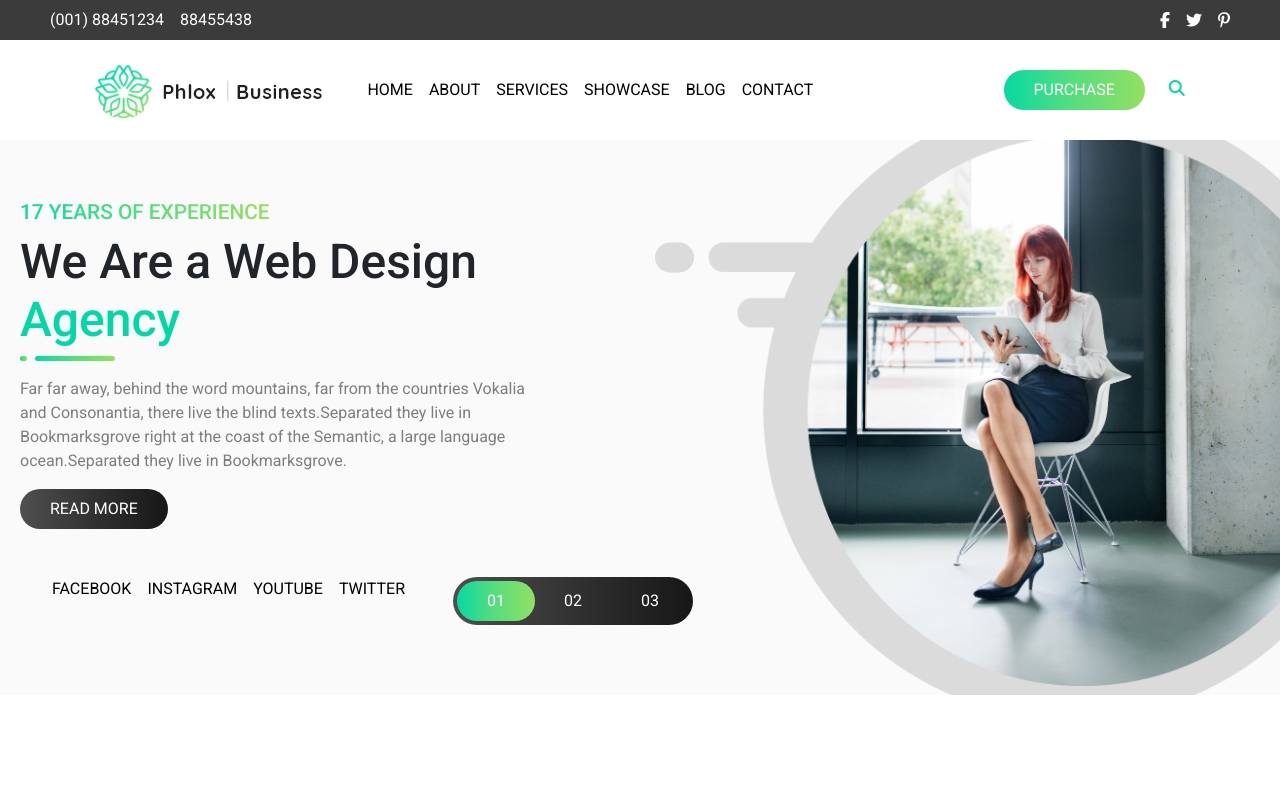
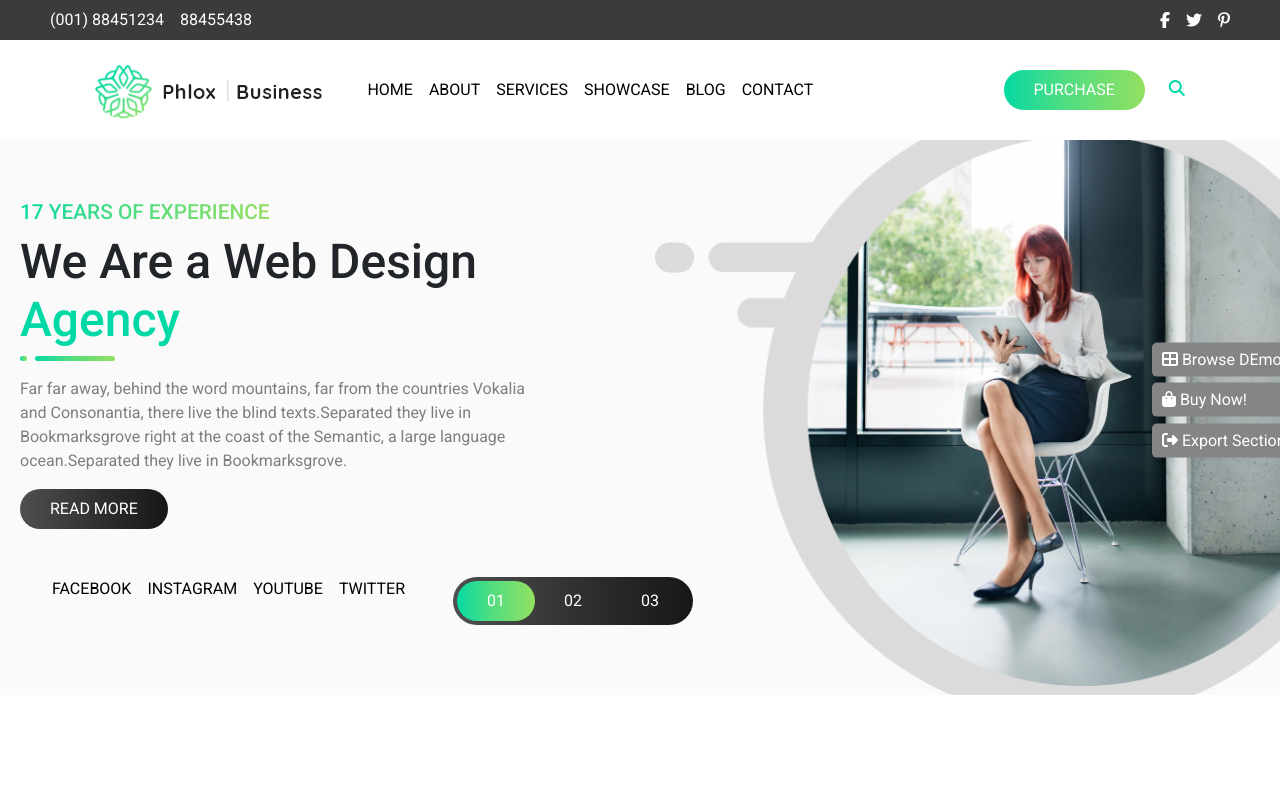
Before and after one commit to sisdream/proj-html-vuejs, a Vue app: page / in a window 1280 px wide. Shown: the top 800 px of the page. Built offline with nearby package versions, Linux system fonts and the light colour scheme.

Commit message:
fix: code optimization

```diff
--- a/src/components/AppFooter.vue
+++ b/src/components/AppFooter.vue
@@ -17,6 +17,24 @@ export default {
 
 <template>
 <footer>
+    <div class="demo">
+        <div class="demo-contain">
+            <div class="demo-btn">
+                <i class="fa-solid fa-table-cells-large me-1"></i>
+                <span>Browse DEmos</span>
+            </div>
+
+            <div class="demo-btn">
+                <i class="fa-solid fa-bag-shopping me-1"></i>
+                <span>Buy Now!</span>
+            </div>
+
+            <div class="demo-btn">
+                <i class="fa-solid fa-right-from-bracket me-1"></i>
+                <span>Export Section</span>
+            </div>
+        </div>
+    </div>
     <section class="info">
         <div class="row">
             <div class="col">
@@ -87,6 +105,34 @@ export default {
 </template>
 
 <style>
+.demo{
+    position: fixed;
+    right: 0;
+    top: 50%;
+    z-index: 9999;
+    transform: translate(20px,-50%);
+}
+
+.demo-contain{
+    display: flex;
+    flex-direction: column;
+    gap: 0.4rem;
+    transition-delay: 50ms;
+}
+
+.demo-btn{
+    color: #fff;
+    background-color: #858585;
+    border-radius: 5px;
+    padding: 5px 10px;
+    cursor: pointer;
+    &:hover{
+        background-color: #527ceb;
+        transform: scale(1.1);
+    }
+}
+
+
 .info{
     padding: 100px;
 }
--- a/src/components/AppMain.vue
+++ b/src/components/AppMain.vue
@@ -1,4 +1,32 @@
 <script>
+export default {
+    data () {
+        return {
+            cards: [
+                {
+                    icon: 'fa-solid fa-gauge-high',
+                    title: 'Speed Optimization',
+                    text: 'Far far away,bhehind the word mountains, far from the countries Vokalia Separated...'
+                },
+                {
+                    icon: 'fa-solid fa-cloud',
+                    title: 'Cloud Solution',
+                    text: 'Far far away,bhehind the word mountains, far from the countries Vokalia Separated...'
+                },
+                {
+                    icon: 'fa-solid fa-tablet-screen-button',
+                    title: 'Website Design',
+                    text: 'Far far away,bhehind the word mountains, far from the countries Vokalia Separated...'
+                },
+                {
+                    icon: 'fa-solid fa-stopwatch',
+                    title: 'Online Marketing',
+                    text: 'Far far away,bhehind the word mountains, far from the countries Vokalia Separated...'
+                }
+            ],
+        }
+    },
+ }
 </script>
 
 <template>
@@ -16,36 +44,12 @@
         </div>
 
         <div class="website-right">
-            <div class="card web-card">
+            <div class="card web-card" v-for="card in cards">
                 <div class="icon mt-3 mb-4">
-                    <i class="fa-solid fa-gauge-high"></i>
+                    <i :class="card.icon"></i>
                 </div>
-                <h4 class="mb-4">Speed Optimization</h4>
-                <p>Far far away,bhehind the word mountains, far from the countries Vokalia Separated...</p>
-            </div>
-
-            <div class="card web-card">
-                <div class="icon mt-3 mb-4">
-                    <i class="fa-solid fa-cloud"></i>
-                </div>
-                <h4 class="mb-4">Cloud Solution</h4>
-                <p>Far far away,bhehind the word mountains, far from the countries Vokalia Separated...</p>
-            </div>
-
-            <div class="card web-card">
-                <div class="icon mt-3 mb-4">
-                    <i class="fa-solid fa-tablet-screen-button"></i>
-                </div>
-                <h4 class="mb-4">Website Design</h4>
-                <p>Far far away,bhehind the word mountains, far from the countries Vokalia Separated...</p>
-            </div>
-
-            <div class="card web-card">
-                <div class="icon mt-3 mb-4">
-                    <i class="fa-solid fa-stopwatch"></i>
-                </div>
-                <h4 class="mb-4">Online Marketing</h4>
-                <p>Far far away,bhehind the word mountains, far from the countries Vokalia Separated...</p>
+                <h4 class="mb-4">{{card.title}}</h4>
+                <p>{{ card.text }}</p>
             </div>
         </div>
        </div>
@@ -325,12 +329,16 @@
     box-shadow: 0px 9px 23px 4px #f1eded;
     border: 0;
     cursor: pointer;
+    p:hover{
+        color: #fff;
+    }
     &:hover{
         background: linear-gradient(90deg, rgba(6,217,163,1) 0%, rgba(79,221,129,1) 43%, rgba(147,224,97,1) 100%);
         color: #fff;
         box-shadow: 2px 3px 12px  rgba(147,224,97,1);
     }
 }
+
 
 .missions{
     display: flex;
--- a/src/styles/genetal.scss
+++ b/src/styles/genetal.scss
@@ -7,6 +7,7 @@
 body{
     overflow-x: hidden;
     font-family: "Roboto", sans-serif;
+    position: relative;
 }
 
 h2{
@@ -50,6 +51,9 @@ ul{
 a{
     text-decoration: none;
     color: #000;
+    &:hover{
+        color: #7e7e7e;
+    }
 }
 
 .icon i{
```
